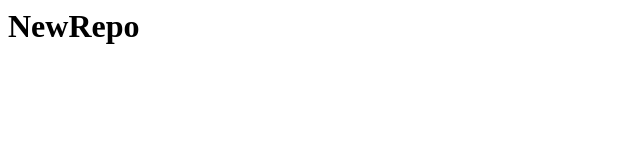
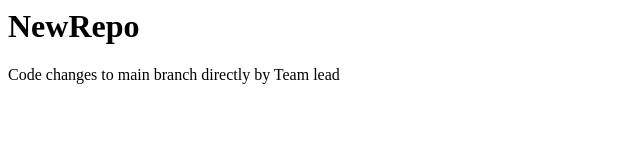
Before and after one commit to Likhithashree-MK3/NewRepo, a plain HTML site: page index.html in a window 1280 px wide. Shown: the whole page, without its empty margins (0-640 px from the left). Drawn offline with Linux system fonts and the light colour scheme.

Commit message:
Update index.html

```diff
--- a/index.html
+++ b/index.html
@@ -6,5 +6,6 @@
 </head>
 <body>
     <h1>NewRepo</h1>
+    <P1>Code changes to main branch directly by Team lead</P1>
 </body>
 </html>
```
